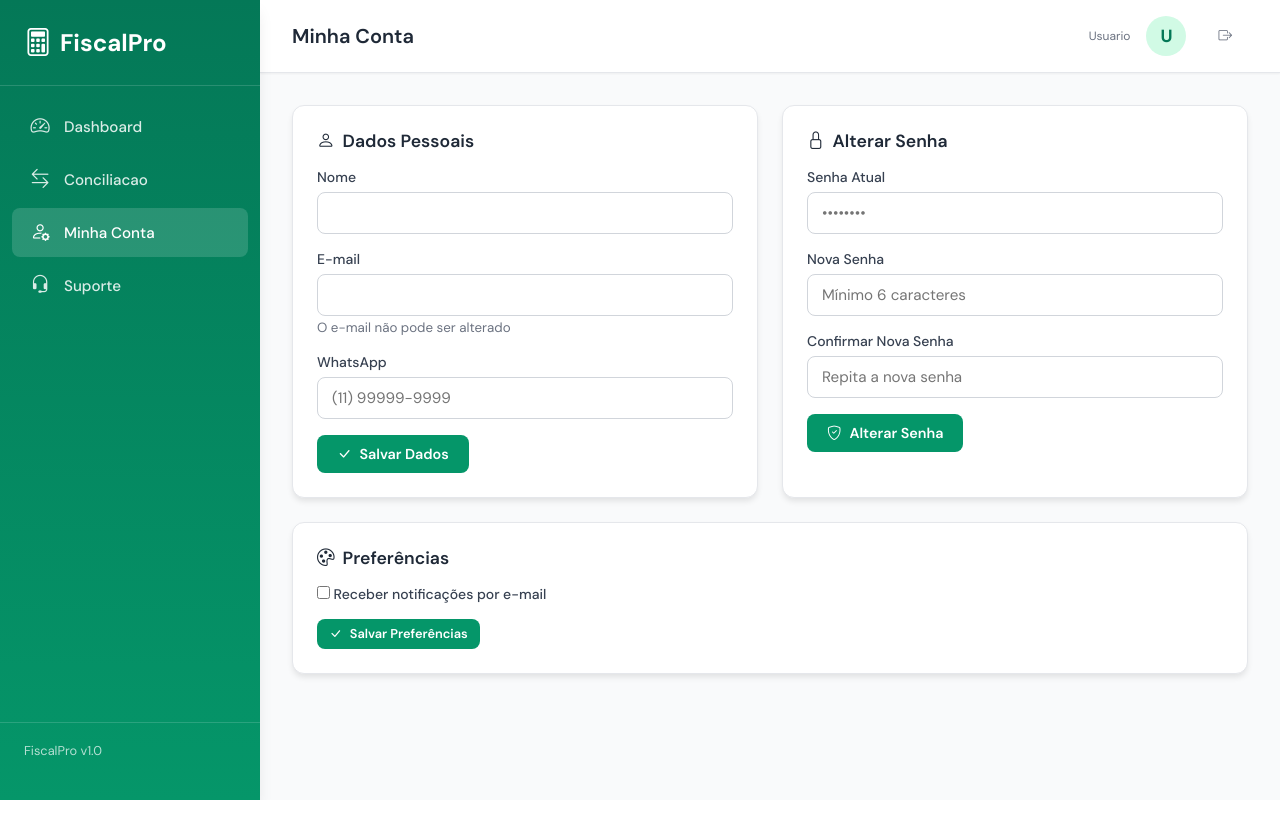
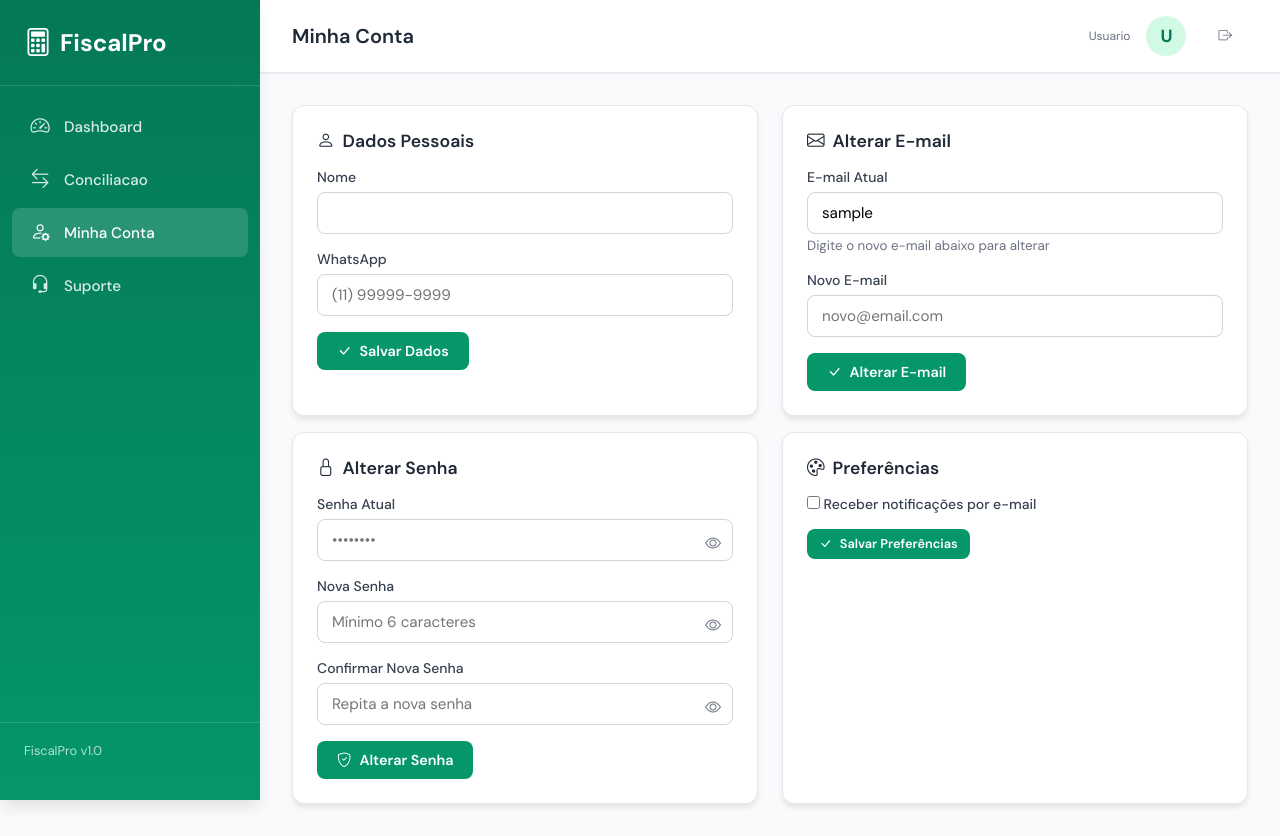
Before and after one commit to tallyssonsernaalmeida-cell/FiscalPro, a Flask app: page /configuracoes_usuario in a window 1280 px wide. Before the commit the page ends 800 px from the top, so only its background shows below. Run offline with Flask 3, Linux system fonts and the light colour scheme; the visitor is signed in with stand-in values (Sample User, id 1).

Commit message:
Minha Conta: trocar email, ver senha com olhinho

```diff
--- a/templates/user_configuracoes.html
+++ b/templates/user_configuracoes.html
@@ -4,7 +4,16 @@
 {% block page_title %}Minha Conta{% endblock %}
 
 {% block content %}
+
+{% if error %}
+<div class="alert alert-danger">{{ error }}</div>
+{% endif %}
+{% if success %}
+<div class="alert alert-success">{{ success }}</div>
+{% endif %}
+
 <div class="grid-2">
+    <!-- DADOS PESSOAIS -->
     <div class="card">
         <div class="card-header">
             <i class="bi bi-person"></i> Dados Pessoais
@@ -13,13 +22,7 @@
             <div class="form-group">
                 <label for="nome">Nome</label>
                 <input type="text" id="nome" name="nome" class="form-control"
-                       value="{{ usuario.nome if usuario else session.get('nome', '') }}">
-            </div>
-            <div class="form-group">
-                <label for="email">E-mail</label>
-                <input type="email" id="email" name="email" class="form-control"
-                       value="{{ usuario.email if usuario else session.get('usuario_id', '') }}" readonly>
-                <small style="color:#6b7280;">O e-mail não pode ser alterado</small>
+                       value="{{ usuario.nome if usuario else '' }}">
             </div>
             <div class="form-group">
                 <label for="whatsapp">WhatsApp</label>
@@ -32,35 +35,68 @@
         </form>
     </div>
 
+    <!-- ALTERAR E-MAIL -->
+    <div class="card">
+        <div class="card-header">
+            <i class="bi bi-envelope"></i> Alterar E-mail
+        </div>
+        <form method="POST" action="{{ url_for('configuracoes_usuario') }}">
+            <input type="hidden" name="acao" value="alterar_email">
+            <div class="form-group">
+                <label for="email_atual">E-mail Atual</label>
+                <input type="email" id="email_atual" class="form-control"
+                       value="{{ usuario.email if usuario else session.get('user', '') }}" readonly>
+                <small style="color:#6b7280;">Digite o novo e-mail abaixo para alterar</small>
+            </div>
+            <div class="form-group">
+                <label for="novo_email">Novo E-mail</label>
+                <input type="email" id="novo_email" name="novo_email" class="form-control"
+                       placeholder="novo@email.com" required>
+            </div>
+            <button type="submit" class="btn btn-primary">
+                <i class="bi bi-check-lg"></i> Alterar E-mail
+            </button>
+        </form>
+    </div>
+</div>
+
+<div class="grid-2 mt-2">
+    <!-- ALTERAR SENHA -->
     <div class="card">
         <div class="card-header">
             <i class="bi bi-lock"></i> Alterar Senha
         </div>
         <form method="POST" action="{{ url_for('configuracoes_usuario') }}">
             <input type="hidden" name="acao" value="alterar_senha">
-            <div class="form-group">
+            <div class="form-group" style="position:relative;">
                 <label for="senha_atual">Senha Atual</label>
                 <input type="password" id="senha_atual" name="senha_atual" class="form-control"
                        placeholder="••••••••" required>
+                <i class="bi bi-eye" onclick="toggleSenha('senha_atual', this)"
+                   style="position:absolute;right:12px;top:38px;cursor:pointer;color:#6b7280;"></i>
             </div>
-            <div class="form-group">
+            <div class="form-group" style="position:relative;">
                 <label for="nova_senha">Nova Senha</label>
                 <input type="password" id="nova_senha" name="nova_senha" class="form-control"
                        placeholder="Mínimo 6 caracteres" minlength="6" required>
+                <i class="bi bi-eye" onclick="toggleSenha('nova_senha', this)"
+                   style="position:absolute;right:12px;top:38px;cursor:pointer;color:#6b7280;"></i>
             </div>
-            <div class="form-group">
+            <div class="form-group" style="position:relative;">
                 <label for="confirmar_senha">Confirmar Nova Senha</label>
                 <input type="password" id="confirmar_senha" name="confirmar_senha" class="form-control"
                        placeholder="Repita a nova senha" required>
+                <i class="bi bi-eye" onclick="toggleSenha('confirmar_senha', this)"
+                   style="position:absolute;right:12px;top:38px;cursor:pointer;color:#6b7280;"></i>
             </div>
             <button type="submit" class="btn btn-primary">
                 <i class="bi bi-shield-check"></i> Alterar Senha
             </button>
         </form>
     </div>
-</div>
 
-<div class="card mt-3">
+    <!-- PREFERÊNCIAS -->
+    <div class="card">
         <div class="card-header">
             <i class="bi bi-palette"></i> Preferências
         </div>
@@ -77,4 +113,23 @@
             </button>
         </form>
     </div>
+</div>
+
 {% endblock %}
+
+{% block scripts %}
+<script>
+function toggleSenha(inputId, icon) {
+    var input = document.getElementById(inputId);
+    if (input.type === 'password') {
+        input.type = 'text';
+        icon.classList.remove('bi-eye');
+        icon.classList.add('bi-eye-slash');
+    } else {
+        input.type = 'password';
+        icon.classList.remove('bi-eye-slash');
+        icon.classList.add('bi-eye');
+    }
+}
+</script>
+{% endblock %}
```
Lines whose indentation alone changed are shown as unchanged.
